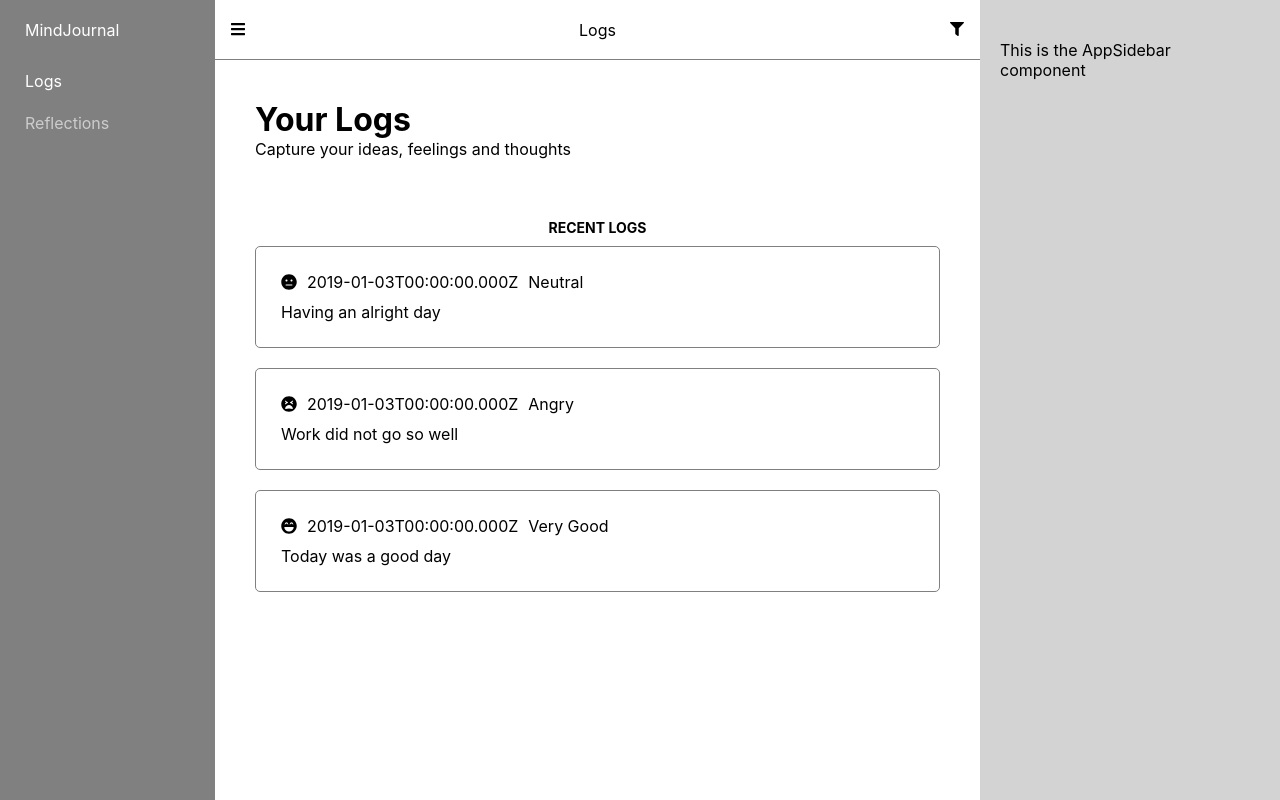
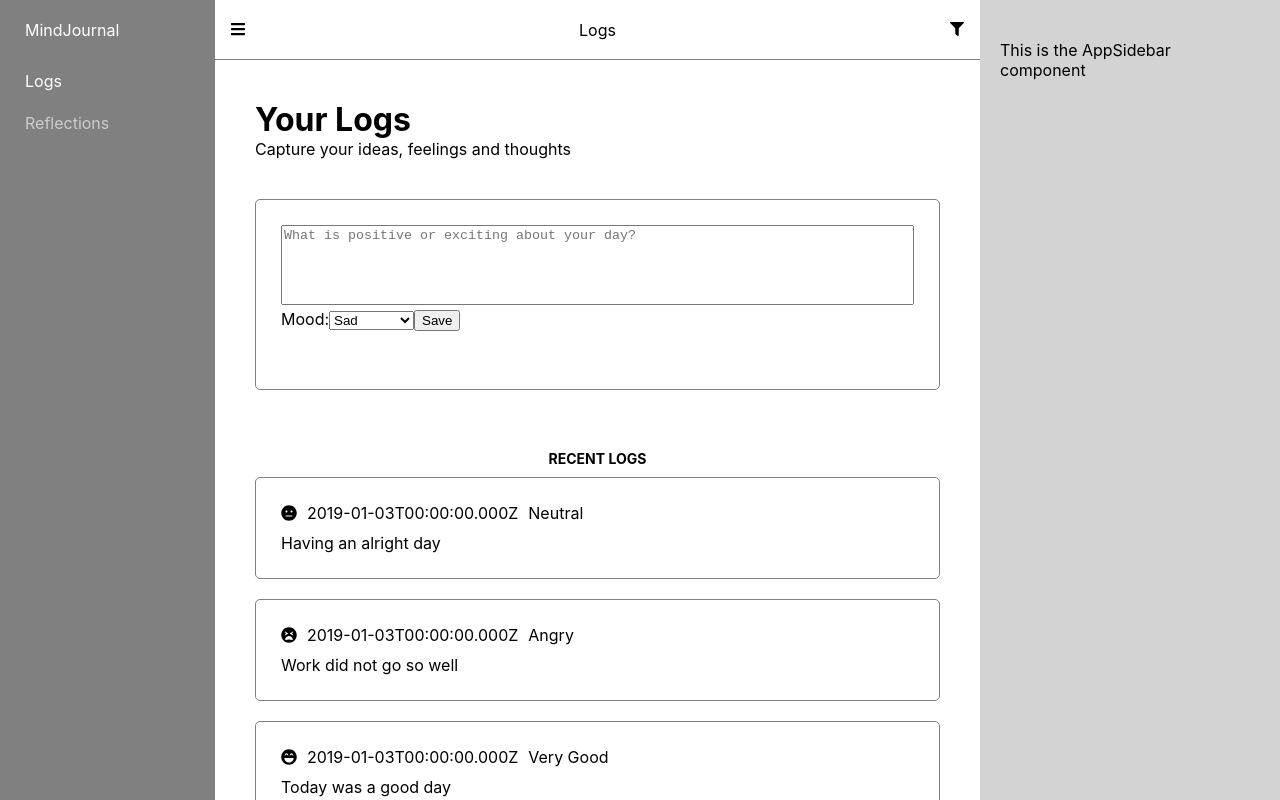
Before and after one commit to baf62495/mindjournal-client, a React (Create React App) app: page /logs in a window 1280 px wide. Built offline with nearby package versions, Linux system fonts and the light colour scheme.

Commit message:
log form submit functionality

```diff
--- a/src/App.css
+++ b/src/App.css
@@ -89,6 +89,10 @@ p {
 
 .mj-page-content {
     padding: 40px;
+}
+
+.mj-page-content-header {
+    margin-bottom: 40px;
 }
 
 .app-navigation {
@@ -248,3 +252,13 @@ p {
 .mj-card-meta > li:first-child {
     margin-left: 0;
 }
+
+.mj-card-form {
+    min-height: 191px;
+  }
+
+.mj-card-form textarea {
+    width: 100%;
+    resize: none;
+    height: 80px;
+}
--- /dev/null
+++ b/src/components/LogsForm.js
@@ -0,0 +1,22 @@
+import React from 'react';
+
+export default function LogsForm(props) {
+    return (
+        <div className='mj-card-form'>
+            <form onSubmit={e => props.createLog(e)}>
+                <label htmlFor='content'>
+                    <textarea type='text' name='content' id='content' placeholder='What is positive or exciting about your day?' maxLength='200'></textarea>
+                </label>
+                <label htmlFor='mood'>Mood:</label>
+                <select name='mood' defaultValue='neutral'>
+                    <option value='Sad'>Sad</option>
+                    <option value='Angry'>Angry</option>
+                    <option value='Neutral'>Neutral</option>
+                    <option value='Good'>Good</option>
+                    <option value='Very Good'>Very Good</option>
+                </select>
+                <button type='submit' title='submit'>Save</button>
+            </form>
+        </div>
+    )
+}
--- a/src/components/LogsMainPage.js
+++ b/src/components/LogsMainPage.js
@@ -3,7 +3,8 @@ import React from 'react';
 import AppNavigation from './AppNavigation';
 import AppSidebar from './AppSidebar';
 import AppHeader from './AppHeader';
-import LogsList from './LogsList'
+import LogsList from './LogsList';
+import LogsForm from './LogsForm';
 
 export default class LogsMainPage extends React.Component {
     constructor(props) {
@@ -12,6 +13,25 @@ export default class LogsMainPage extends React.Component {
             logs: this.props.logs
         }
     }
+
+    createLog = e => {
+        e.preventDefault()
+        console.log('LogForm submitted!')
+
+        let newLog = {
+            content: e.target.content.value,
+            mood: e.target.mood.value,
+            created_at: new Date().toISOString()
+        }
+
+        this.setState({
+            logs: [
+                ...this.state.logs,
+                newLog
+            ]
+        })
+    }
+
     render() {
         return (
             <>
@@ -26,6 +46,7 @@ export default class LogsMainPage extends React.Component {
                                 <h1>Your Logs</h1>
                                 <p className='description'>Capture your ideas, feelings and thoughts</p>
                             </header>
+                            <LogsForm createLog={this.createLog} />
                             <LogsList logs={this.state.logs} />
                         </div>
                     </div>
```
